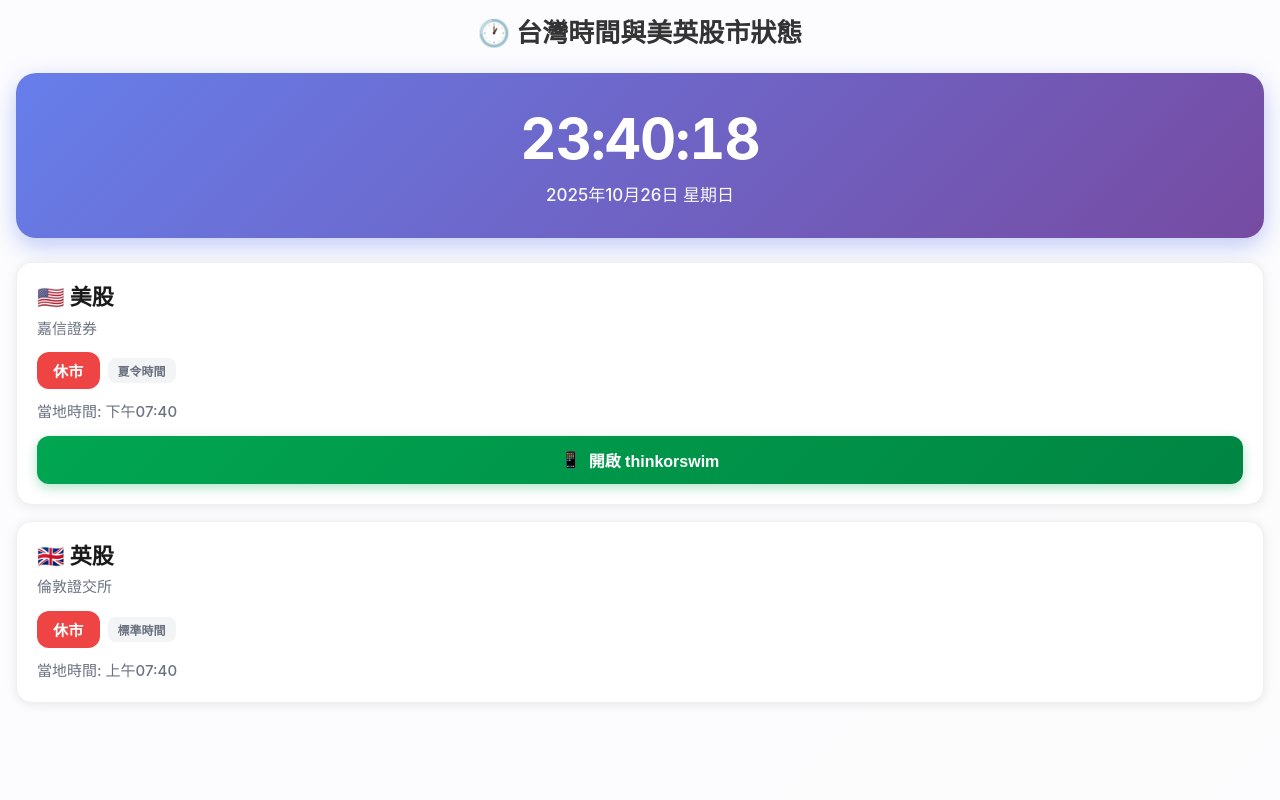
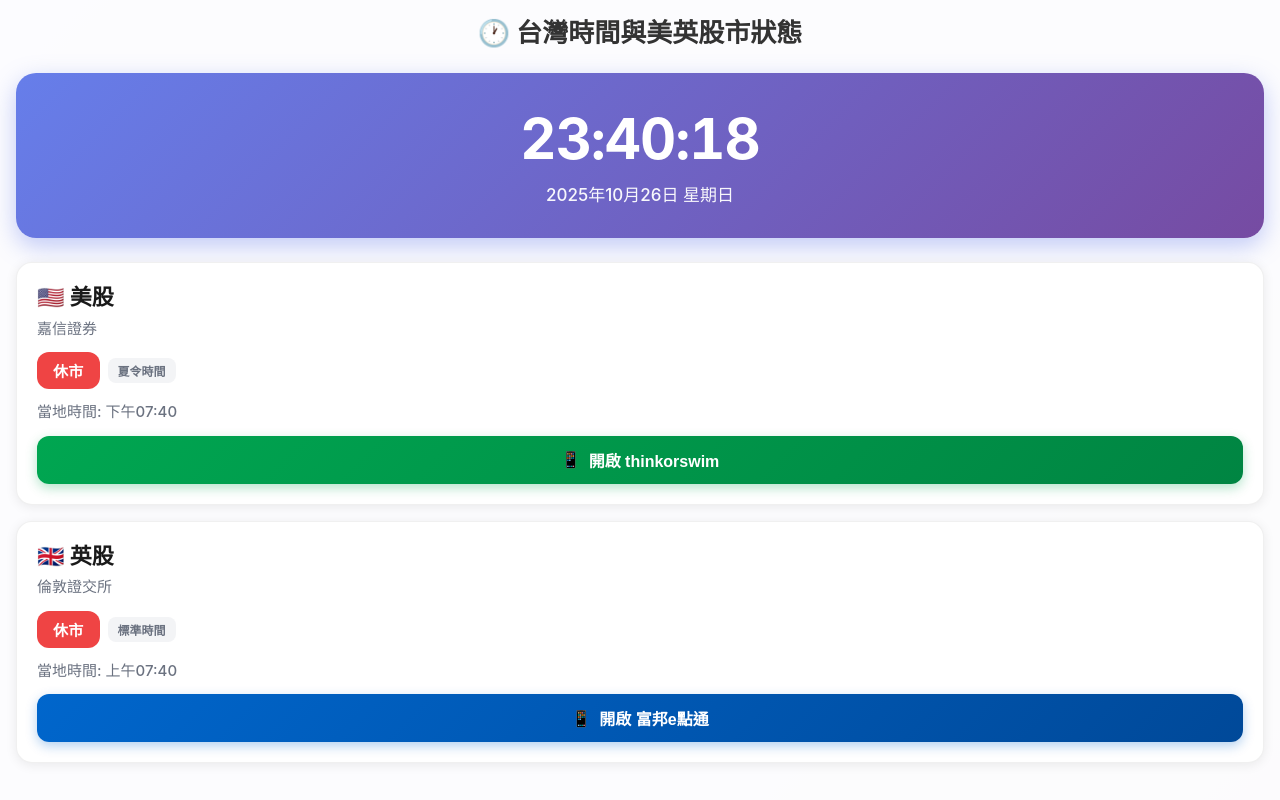
Before and after one commit to crystalarcx/spared, a plain HTML site: page time/time.html in a window 1280 px wide. Drawn offline with Linux system fonts and the light colour scheme.

Commit message:
Update time.html

```diff
--- a/time/time.html
+++ b/time/time.html
@@ -224,15 +224,18 @@
                 </div>
             </div>
             <div class="market-time" id="uk-time"></div>
+            <button class="app-button fubon" onclick="openFubonApp()">
+                <span>📱</span>
+                <span>開啟 富邦e點通</span>
+            </button>
         </div>
     </div>
 
     <script>
         // 開啟 thinkorswim App
         function openThinkorswim() {
-            // thinkorswim 的 URL Scheme
-            // 如果 App 未安裝，會嘗試開啟 App Store
-            const appUrl = 'tdameritrade://';
+            // thinkorswim 的正確 URL Scheme
+            const appUrl = 'tos://';
             const fallbackUrl = 'https://apps.apple.com/us/app/thinkorswim-mobile/id472203165';
 
             // 嘗試開啟 App
@@ -242,6 +245,21 @@
             setTimeout(function() {
                 window.location.href = fallbackUrl;
             }, 2000);
+        }
+
+        // 開啟富邦e點通 App
+        function openFubonApp() {
+            // 富邦e點通的正確 URL Scheme
+            const appUrl = 'touchstockfbs://';
+            const fallbackUrl = 'https://apps.apple.com/tw/app/%E5%AF%8C%E9%82%A6e%E9%BB%9E%E9%80%9A/id1446690327';
+
+            // 嘗試開啟 App
+            window.location.href = appUrl;
+
+            // 如果 1.5 秒後還在頁面上，表示 App 未安裝，跳轉到 App Store
+            setTimeout(function() {
+                window.location.href = fallbackUrl;
+            }, 1500);
         }
 
         // 判斷是否為夏令時間 (美國)
```
